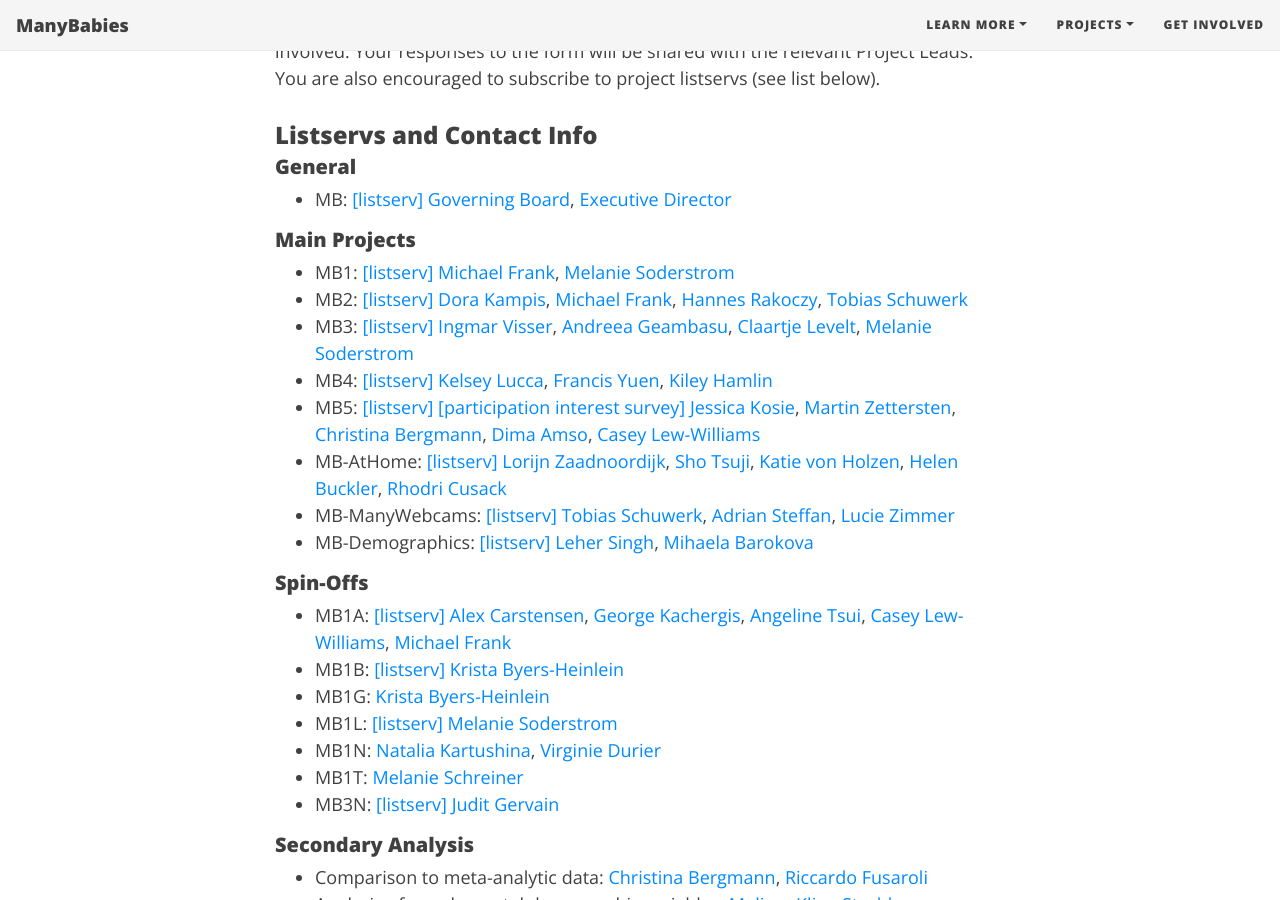
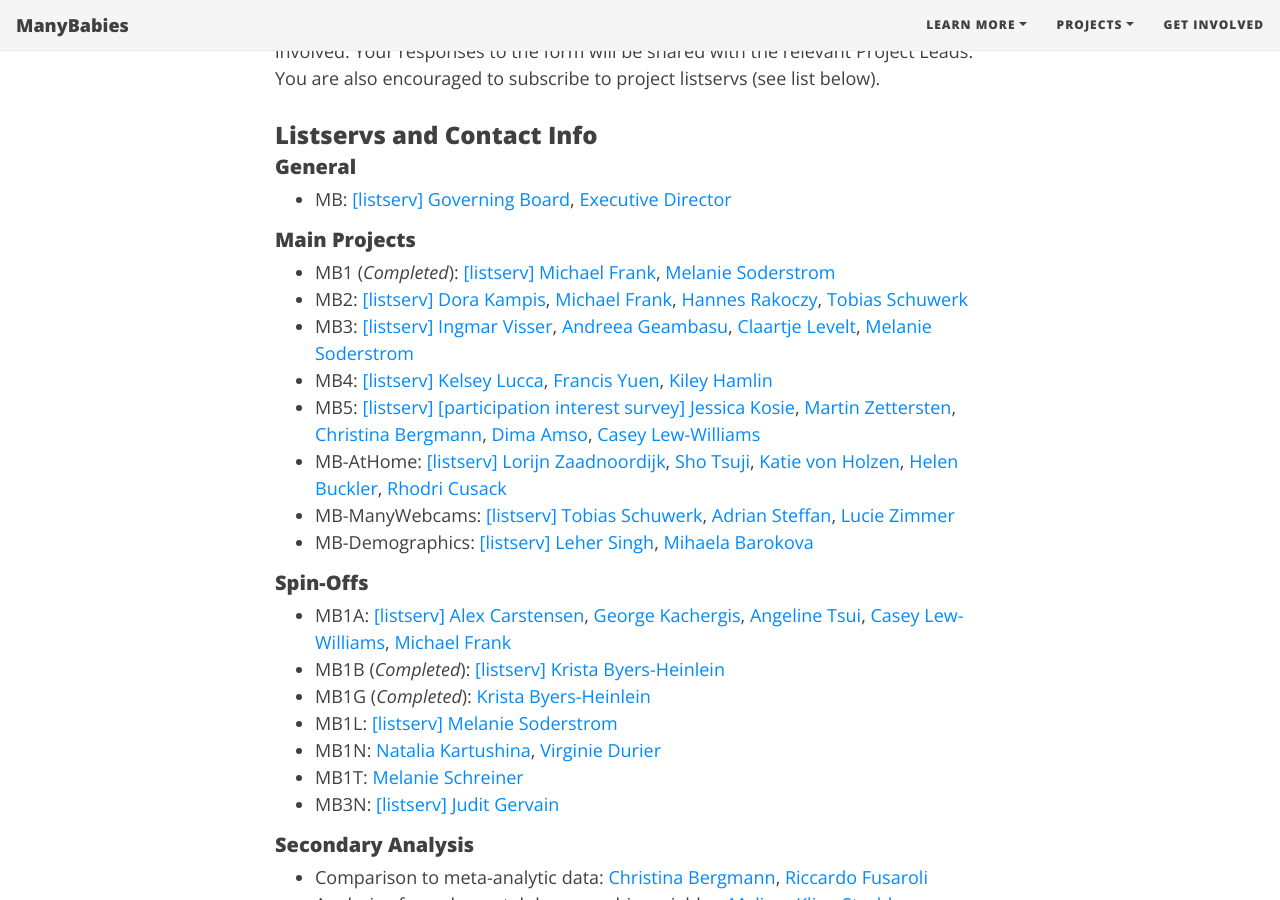
Before and after one commit to manybabies/manybabies.github.io, a Jekyll site: the page built from get_involved.md, in a window 1280 px wide and 900 px high, scrolled down 710 px. Built offline with Jekyll 4.4.1, drawn with Linux system fonts in a browser that asks for light colours; nearby versions of some CDN libraries; some web fonts are replaced.

Commit message:
Update get_involved.md
add completed projects

```diff
--- a/get_involved.md
+++ b/get_involved.md
@@ -46,7 +46,7 @@
 * MB: [[listserv]](https://mailman.stanford.edu/mailman/listinfo/manybabies) [Governing Board](mailto:manybabies-gb@mailman.stanford.edu), [Executive Director](mailto:manybabiesconsortium@gmail.com)
 
 ##### Main Projects
-* MB1: [[listserv]](https://mailman.stanford.edu/mailman/listinfo/manybabies1) [Michael Frank](mailto:mcfrank@stanford.edu), [Melanie Soderstrom](mailto:M_Soderstrom@umanitoba.ca)
+* MB1 (*Completed*): [[listserv]](https://mailman.stanford.edu/mailman/listinfo/manybabies1) [Michael Frank](mailto:mcfrank@stanford.edu), [Melanie Soderstrom](mailto:M_Soderstrom@umanitoba.ca)
 * MB2: [[listserv]](https://mailman.stanford.edu/mailman/listinfo/manybabies2)
 [Dora Kampis](mailto:dk@psy.ku.dk), [Michael Frank](mailto:mcfrank@stanford.edu), [Hannes Rakoczy](mailto:hrakocz@uni-goettingen.de), [Tobias Schuwerk](mailto:Tobias.Schuwerk@psy.lmu.de)
 * MB3: [[listserv]](https://mailman.stanford.edu/mailman/listinfo/manybabies3) [Ingmar Visser](mailto:I.Visser@uva.nl), [Andreea Geambasu](mailto:a.geambasu@hum.leidenuniv.nl), [Claartje Levelt](mailto:c.c.levelt@hum.leidenuniv.nl), [Melanie Soderstrom](mailto:M_Soderstrom@umanitoba.ca)
@@ -58,8 +58,8 @@
 
 ##### Spin-Offs
 * MB1A: [[listserv]](https://mailman.stanford.edu/mailman/listinfo/manybabies-africa) [Alex Carstensen](mailto:abc@ucsd.edu), [George Kachergis](mailto:kachergis@stanford.edu), [Angeline Tsui](mailto:angelinetsui@gmail.com), [Casey Lew-Williams](mailto:caseylw@princeton.edu), [Michael Frank](mailto:mcfrank@stanford.edu)
-* MB1B: [[listserv]](https://groups.google.com/forum/#!forum/manybabies-bilingual) [Krista Byers-Heinlein](mailto:K.Byers@concordia.ca)
-* MB1G: [Krista Byers-Heinlein](mailto:K.Byers@concordia.ca)
+* MB1B (*Completed*): [[listserv]](https://groups.google.com/forum/#!forum/manybabies-bilingual) [Krista Byers-Heinlein](mailto:K.Byers@concordia.ca)
+* MB1G (*Completed*): [Krista Byers-Heinlein](mailto:K.Byers@concordia.ca)
 * MB1L: [[listserv]](https://groups.google.com/u/1/g/mb1-cdi-follow-up) [Melanie Soderstrom](mailto:M_Soderstrom@umanitoba.ca)
 * MB1N: [Natalia Kartushina](mailto:natalia.kartushina@psykologi.uio.no), [Virginie Durier](mailto:virginie.durier@univ-rennes1.fr)
 * MB1T: [Melanie Schreiner](mailto:melanie.schreiner@psych.uni-goettingen.de)
```
